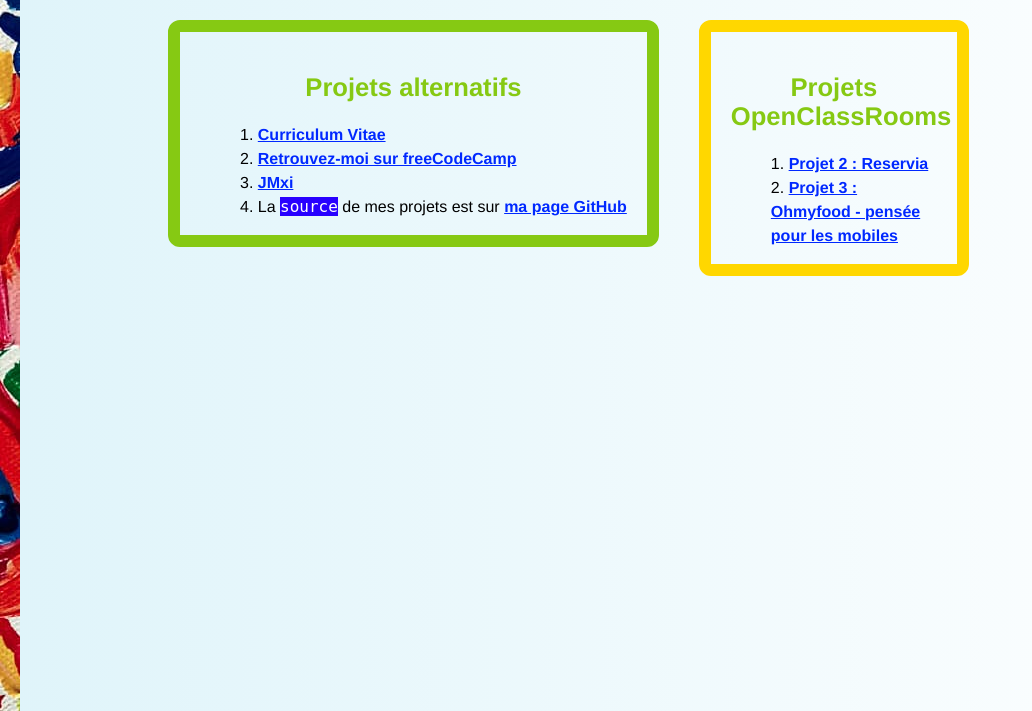
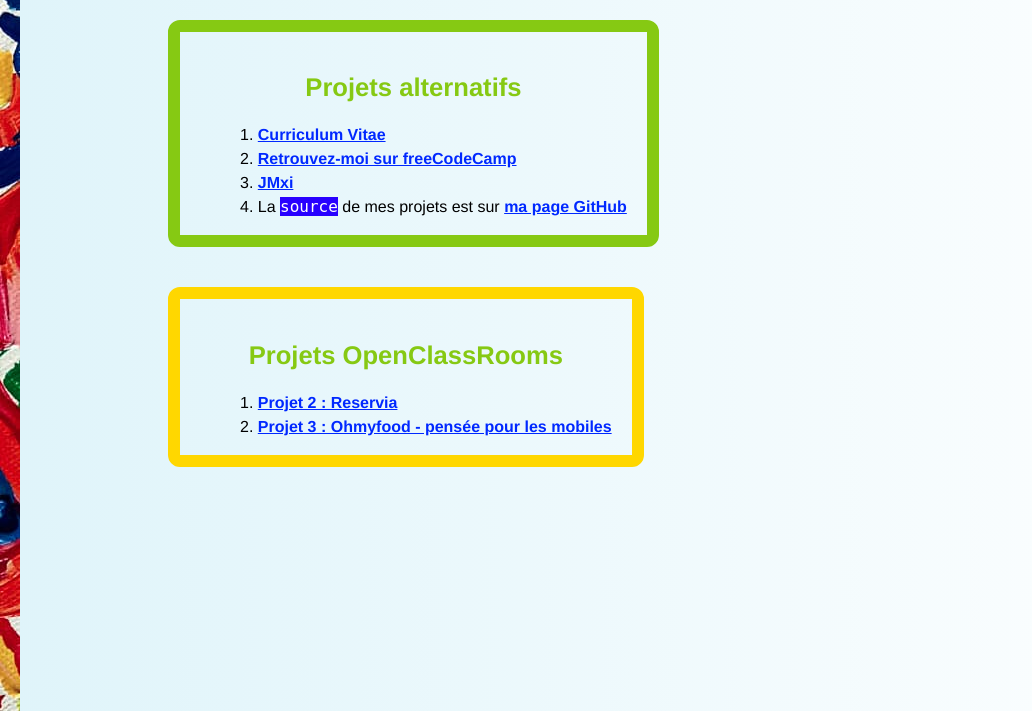
Before and after one commit to jmcob/cvhtml, a PHP site: page / in a window 1280 px wide. Shown: the part 89-800 px from the top of the page, without its empty margins (0-1032 px from the left). Run offline with PHP 8.4, Linux system fonts and the light colour scheme.

Commit message:
maj generale

```diff
--- a/css/styles.css
+++ b/css/styles.css
@@ -95,6 +95,11 @@
   min-width: 270px;
   max-width: 890px;
 }
+/* article 2 index */
+.index-2 {
+  width: fit-content;
+  width: -moz-fit-content;
+}
 /* Couleur du mot source */
 .source {
   font-family: monospace;
@@ -122,14 +127,17 @@
 .article-3 {
   border: 12px solid var(--a5-color);
 }
-
+/* Pour mettre lezs bloc en place en vue desktop, le 6 est le bloc formations sur le CV */
 @media (min-width: 948px) {
-  .article-6,
   .article-7,
   .article-8,
   .article-5 {
     position: relative;
     bottom: 120px;
+  }
+  .article-6 {
+    position: relative;
+    bottom: 128px;
   }
 }
 
--- a/index.html
+++ b/index.html
@@ -60,7 +60,7 @@
             </li>
           </ol>
         </div>
-        <div class="article-2 article-card">
+        <div class="article-2 index-2 article-card">
           <h2>Projets OpenClassRooms</h2>
           <ol>
             <li>
```
